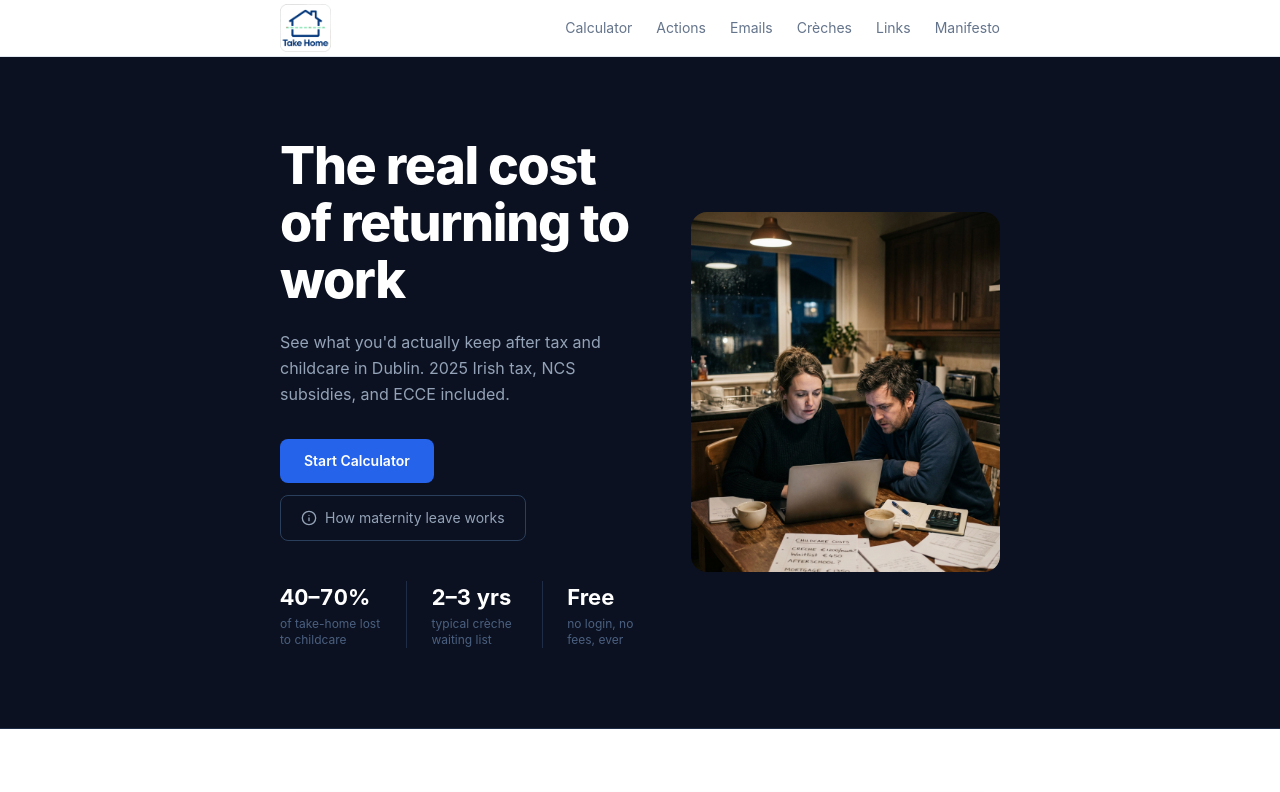
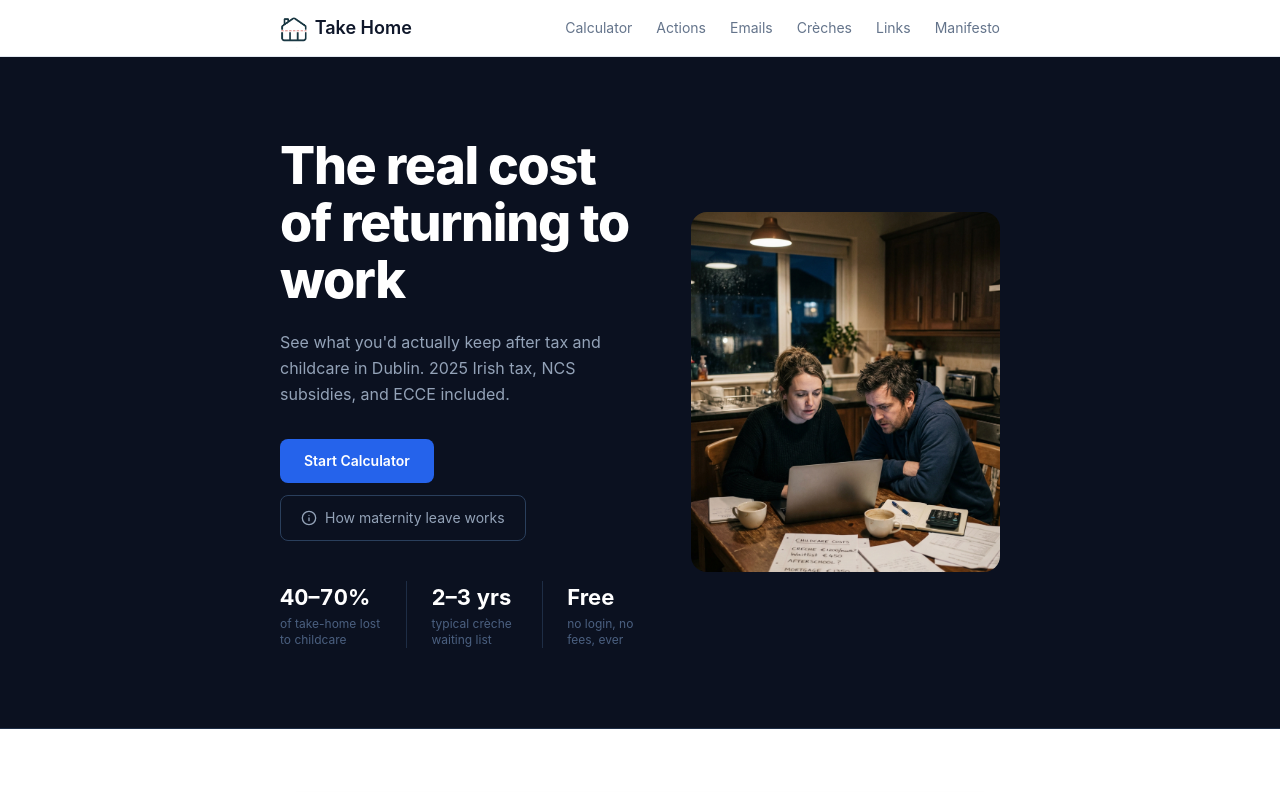
Before and after one commit to tropicgirlie/returnkit, a React (Vite) app: page / in a window 1280 px wide. Shown: the top 792 px of the page. Built offline with nearby package versions, Linux system fonts and the light colour scheme.

Commit message:
Remove white background from logo

```diff
--- a/src/App.tsx
+++ b/src/App.tsx
@@ -436,8 +436,9 @@ Thank you,
       {/* Header */}
       <header className="sticky top-0 z-50 bg-white border-b border-[#E2E8F0]">
         <div className="max-w-[760px] mx-auto px-5 h-14 flex items-center justify-between">
-          <a href="#" className="flex items-center">
-            <TransparentLogo src={logoImage} alt="Take Home" className="h-12 w-auto" />
+          <a href="#" className="flex items-center gap-2">
+            <TransparentLogo src={logoImage} alt="Take Home" className="h-10 w-auto" />
+            <span className="text-lg font-semibold text-[#0F172A]">Take Home</span>
           </a>
 
           {/* Desktop Nav */}
```
Also changed, not shown: src/assets/b79a2440b820226820205d8f1d771dd38cb5472f.png.
